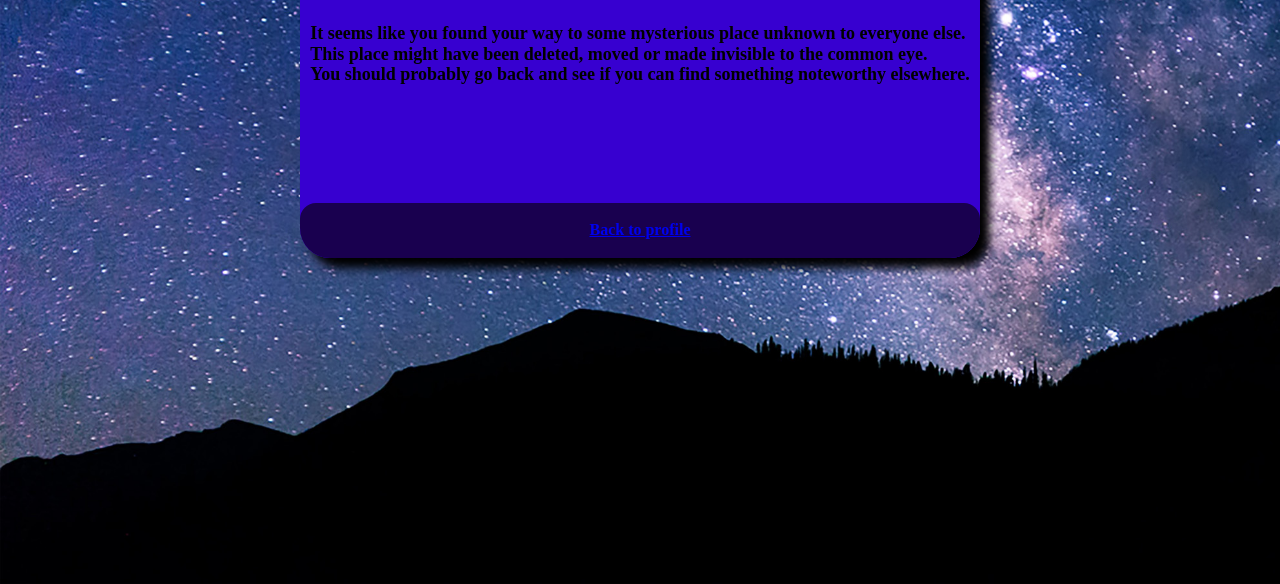
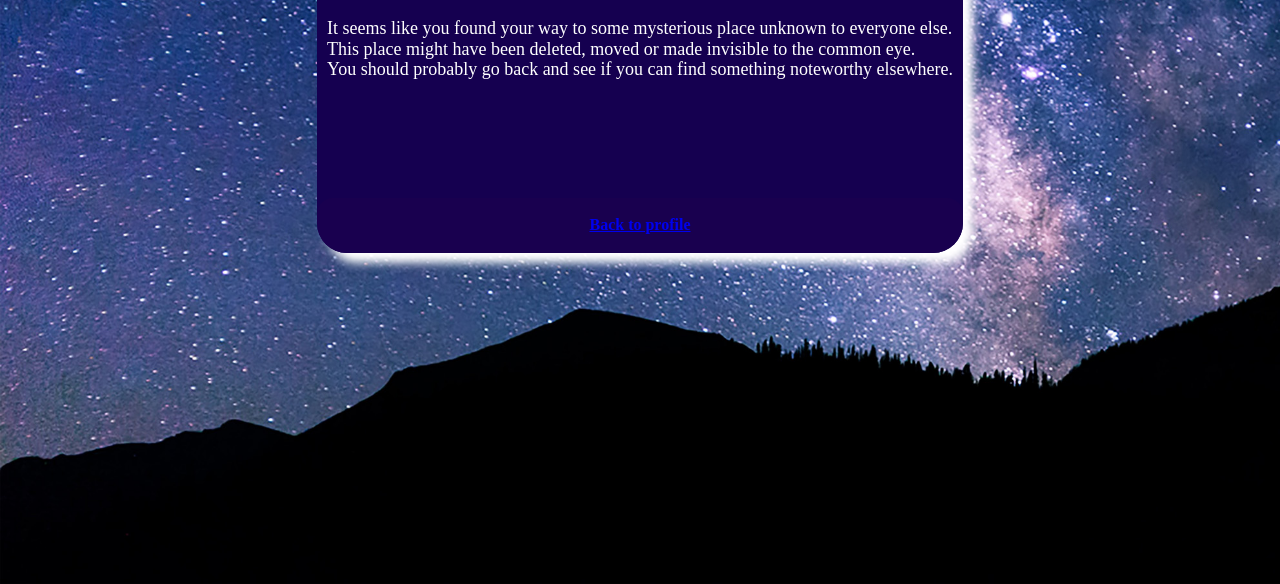
Before and after one commit to Yaeshin/404-page, a website: page index.html in a window 1280 px wide. Shown: the part 216-800 px from the top of the page. Drawn offline with nearby package versions, Linux system fonts and the light colour scheme.

Commit message:
add readme and change font

```diff
--- a/styles/styles.css
+++ b/styles/styles.css
@@ -19,7 +19,6 @@ p{
     padding-bottom: 100px;
     margin-left: 10px;
     margin-right: 10px;
-    font-weight: bold;
     font-size: 18px;
 }
 
@@ -30,7 +29,8 @@ p{
     flex-direction: column;
     overflow: hidden;
     box-shadow: 10px 10px 10px;
-    background-color: rgb(55, 0, 208);
+    background-color: rgb(21, 0, 80);
+    color:white;
 }
 
 #home{
```
Also changed, not shown: README.md (added).
